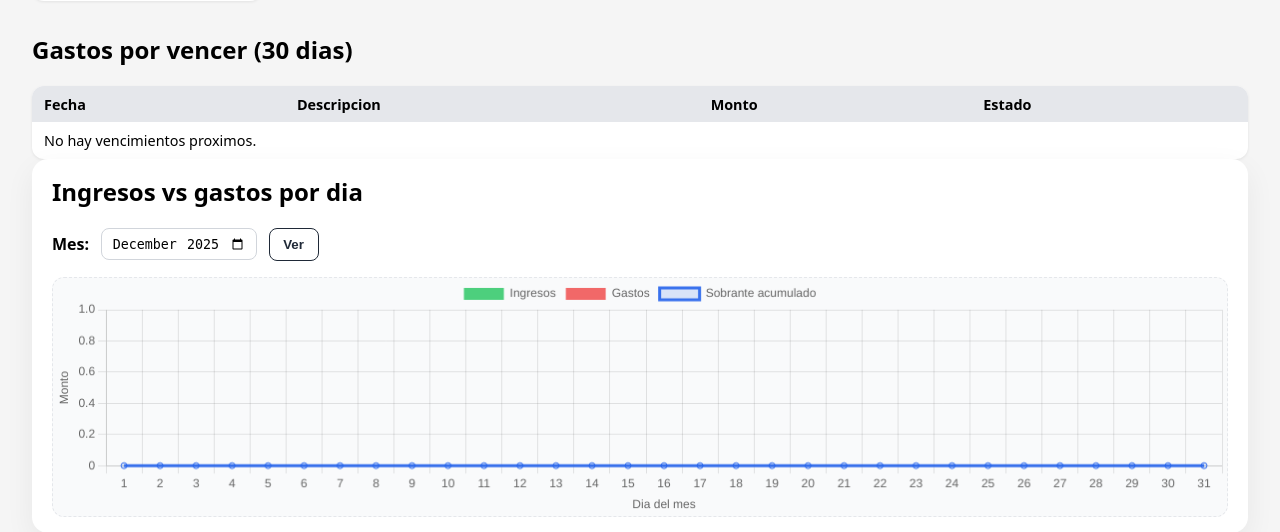
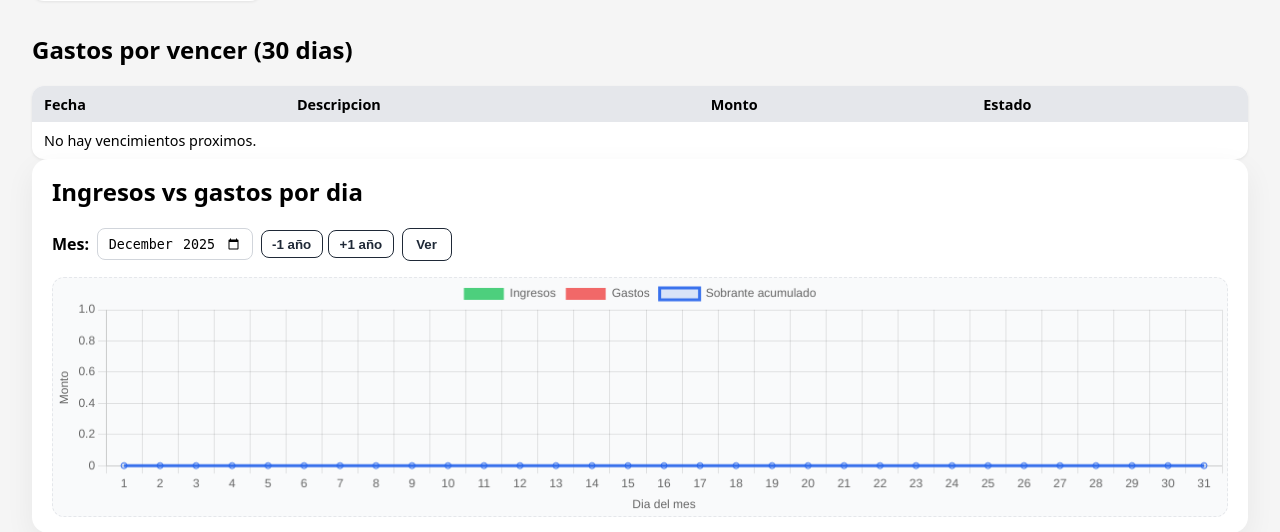
Before and after one commit to FabianLobosMendoza/deudas, a Django app: page / in a window 1280 px wide. Shown: the part 447-979 px from the top of the page. Run offline with Django 5.2, Linux system fonts and the light colour scheme; the visitor is signed in with stand-in values (Sample User, id 1); data that the repository does not hold is empty.

Commit message:
Add quick year navigation buttons for monthly chart

```diff
--- a/templates/finanzas/dashboard.html
+++ b/templates/finanzas/dashboard.html
@@ -77,9 +77,13 @@
 
 <div style="background:white;border-radius:1rem;padding:1rem 1.25rem;box-shadow:0 10px 30px rgba(0,0,0,0.06);margin-bottom:1rem;">
     <h2 style="margin-top:0;">Ingresos vs gastos por dia</h2>
-    <form method="get" style="display:flex;gap:0.75rem;align-items:center;margin:0 0 1rem;flex-wrap:wrap;">
+    <form id="form-mes" method="get" style="display:flex;gap:0.5rem;align-items:center;margin:0 0 1rem;flex-wrap:wrap;">
         <label for="month" style="font-weight:600;">Mes:</label>
         <input type="month" id="month" name="month" value="{{ month_str }}" min="{{ month_min }}" max="{{ month_max }}" style="padding:0.4rem 0.6rem;border:1px solid #d1d5db;border-radius:0.5rem;">
+        <div style="display:flex;gap:0.35rem;">
+            <button type="button" id="year-prev" class="btn" style="padding:0.35rem 0.65rem;">-1 año</button>
+            <button type="button" id="year-next" class="btn" style="padding:0.35rem 0.65rem;">+1 año</button>
+        </div>
         <button type="submit" class="btn">Ver</button>
     </form>
     <canvas id="ingresosGastosDiaChart" style="width:100%;max-width:100%;background:#f9fafb;border:1px dashed #e5e7eb;border-radius:0.75rem;min-height:240px;height:240px;"></canvas>
@@ -92,6 +96,28 @@
         const ingresosData = {{ ingresos_por_dia|safe }};
         const gastosData = {{ gastos_por_dia|safe }};
         const sobranteData = {{ sobrante_por_dia|safe }};
+        const monthInput = document.getElementById('month');
+        const formMes = document.getElementById('form-mes');
+        const minMonth = monthInput.getAttribute('min');
+        const maxMonth = monthInput.getAttribute('max');
+
+        const clampMonth = (value) => {
+            if (minMonth && value < minMonth) return minMonth;
+            if (maxMonth && value > maxMonth) return maxMonth;
+            return value;
+        };
+
+        const shiftYear = (delta) => {
+            if (!monthInput.value) return;
+            const [anio, mes] = monthInput.value.split('-').map(Number);
+            const nuevaFecha = new Date(anio + delta, mes - 1, 1);
+            const nuevoValor = `${nuevaFecha.getFullYear().toString().padStart(4, '0')}-${(nuevaFecha.getMonth() + 1).toString().padStart(2, '0')}`;
+            monthInput.value = clampMonth(nuevoValor);
+            formMes.submit();
+        };
+
+        document.getElementById('year-prev').addEventListener('click', () => shiftYear(-1));
+        document.getElementById('year-next').addEventListener('click', () => shiftYear(1));
 
         const ctx = document.getElementById('ingresosGastosDiaChart').getContext('2d');
         new Chart(ctx, {
```
